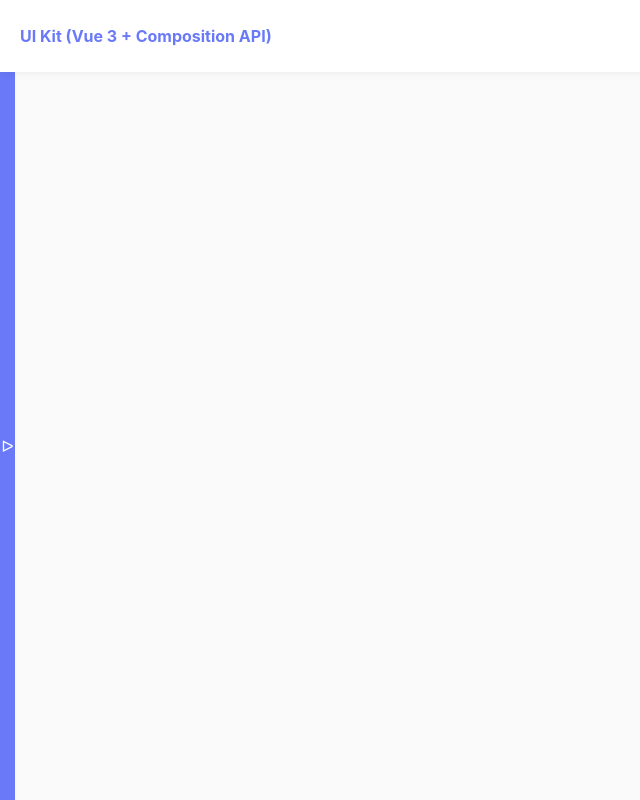
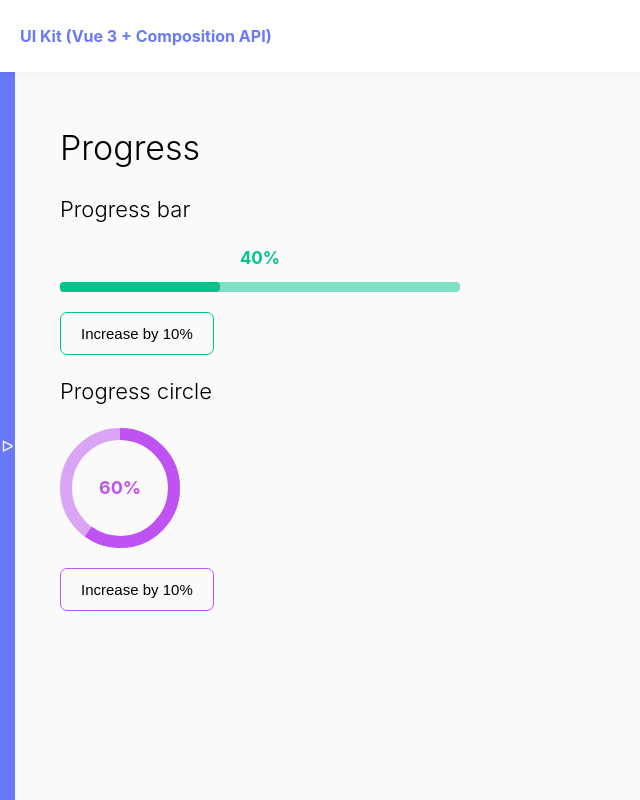
Before and after one commit to viktoriya-lev/vue-ui-kit, a Vue app: page /progress in a window 1280 px wide. Shown: the whole page, without its empty margins (0-640 px from the left). Built offline with nearby package versions, Linux system fonts and the light colour scheme.

Commit message:
[UIProgress]_component developed

```diff
--- a/src/components/Layout/Sidebar.vue
+++ b/src/components/Layout/Sidebar.vue
@@ -31,7 +31,7 @@ const links = ref([
   { name: 'Button', href: '/button' },
   { name: "Checkbox", href: "/checkbox" },
   { name: "Radiobutton", href: "/radiobutton" },
-  // { name: "Progress", href: "/progress" },
+  { name: "Progress", href: "/progress" },
   { name: "Input", href: "/input" },
   // { name: "Tabs", href: "/tabs" },
   // { name: "Table", href: "/table" },
--- /dev/null
+++ b/src/components/Progress/UIProgressBar.vue
@@ -0,0 +1,70 @@
+<template>
+  <div
+    class="progress-bar__container"
+    :style="[{'max-width': maxWidth}]"
+  >
+    <span
+      class="progress-bar__percent"
+      :style="[{'color': `var(--color-${color})`}]"
+    >
+      {{ percent }}%
+    </span>
+    <div
+      class="progress-bar"
+      :style="[{'background-color': `var(--color-${color}_hover)`}]"
+    >
+      <div
+        :style="[
+          {'width': `${percent}%`},
+          {'background-color': `var(--color-${color})`}
+        ]"
+        class="progress-bar__bar"
+      >
+
+      </div>
+    </div>
+  </div>
+</template>
+
+<script setup>
+defineProps({
+  maxWidth: {
+    type: String,
+    default: '300px'
+  },
+  percent: {
+    type: Number,
+    required: true
+  },
+  color: {
+    type: String,
+    default: 'primary'
+  }
+})
+</script>
+
+<style lang="scss">
+.progress-bar {
+  height: 10px;
+  border-radius: 4px;
+
+  &__container {
+    margin-bottom: 20px;
+    overflow: hidden;
+  }
+
+  &__bar {
+    height: 100%;
+    border-radius: 4px;
+    transition: .5s;
+  }
+
+  &__percent {
+    display: block;
+    text-align: center;
+    font-weight: bold;
+    font-size: 17px;
+    margin-bottom: 10px;
+  }
+}
+</style>
--- /dev/null
+++ b/src/components/Progress/UIProgressCircle.vue
@@ -0,0 +1,73 @@
+<template>
+  <div class="progress-circle">
+    <span
+      class="progress-circle__percent"
+      :style="[{'color': `var(--color-${color})`}]"
+    >
+      {{ percent }}%
+    </span>
+    <svg width="120" height="120" viewBox="0 0 120 120" class="progress-circle__svg">
+      <circle
+        cx="60"
+        cy="60"
+        r="54"
+        fill="none"
+        :stroke="`var(--color-${color}_hover)`"
+        stroke-width="12" />
+      <circle
+        class="progress-circle__line"
+        :style="[{'stroke-dashoffset': `calc(100 - ${percent})`}]"
+        cx="60"
+        cy="60"
+        r="54"
+        fill="none"
+        :stroke="`var(--color-${color})`"
+        stroke-width="12"
+        pathLength="100" />
+    </svg>
+  </div>
+</template>
+
+<script setup>
+defineProps({
+  percent: {
+    type: Number,
+    required: true
+  },
+  color: {
+    type: String,
+    default: 'primary'
+  }
+})
+</script>
+
+<style lang="scss">
+.progress-circle {
+  position: relative;
+  margin-bottom: 20px;
+  width: 120px;
+  height: 120px;
+
+  &__svg {
+    transform: rotate(-90deg);
+  }
+
+  &__percent {
+    position: absolute;
+    left: 0;
+    width: 100%;
+    top: 0;
+    height: 100%;
+    display: flex;
+    align-items: center;
+    justify-content: center;
+    font-weight: bold;
+    font-size: 18px;
+  }
+
+  &__line {
+    stroke-dasharray: 100;
+    transition: .5s;
+  }
+}
+</style>
--- a/src/router/index.js
+++ b/src/router/index.js
@@ -5,6 +5,7 @@ import Typography from '@/views/Typography.vue';
 import Checkbox from '@/views/Checkbox.vue';
 import Radiobutton from '@/views/Radiobutton.vue';
 import Input from '@/views/Input.vue';
+import Progress from '@/views/Progress.vue';
 
 const router = createRouter({
     history: createWebHistory(),
@@ -35,6 +36,11 @@ const router = createRouter({
             component: Radiobutton,
         },
         {
+            path: '/progress',
+            name: 'Progress',
+            component: Progress,
+        },
+        {
             path: '/input',
             name: 'Input',
             component: Input,
--- /dev/null
+++ b/src/views/Progress.vue
@@ -0,0 +1,52 @@
+<template>
+  <h1 class="heading-1">Progress</h1>
+
+  <h2 class="heading-2">Progress bar</h2>
+  <div class="line line_block">
+    <UIProgressBar
+      maxWidth="400px"
+      :percent="percentBar"
+      color="success"
+    />
+    <UIButton
+      text="Increase by 10%"
+      color="success"
+      outlined
+      @click="increaseBar"
+    />
+  </div>
+
+  <h2 class="heading-2">Progress circle</h2>
+  <div class="line line_block">
+    <UIProgressCircle
+      :percent="percentCircle"
+      color="secondary"
+    />
+    <UIButton
+      text="Increase by 10%"
+      color="secondary"
+      outlined
+      @click="increaseCircle"
+    />
+  </div>
+</template>
+
+<script setup>
+import { ref } from 'vue';
+import UIProgressBar from '@/components/Progress/UIProgressBar.vue';
+import UIButton from "@/components/UIButton.vue";
+import UIProgressCircle from "@/components/Progress/UIProgressCircle.vue";
+
+const percentBar = ref(40);
+const percentCircle = ref(60);
+
+const increaseBar = () => {
+  if (percentBar.value === 100) return;
+  percentBar.value += 10;
+};
+
+const increaseCircle = () => {
+  if (percentCircle.value === 100) return;
+  percentCircle.value += 10;
+}
+</script>
```
